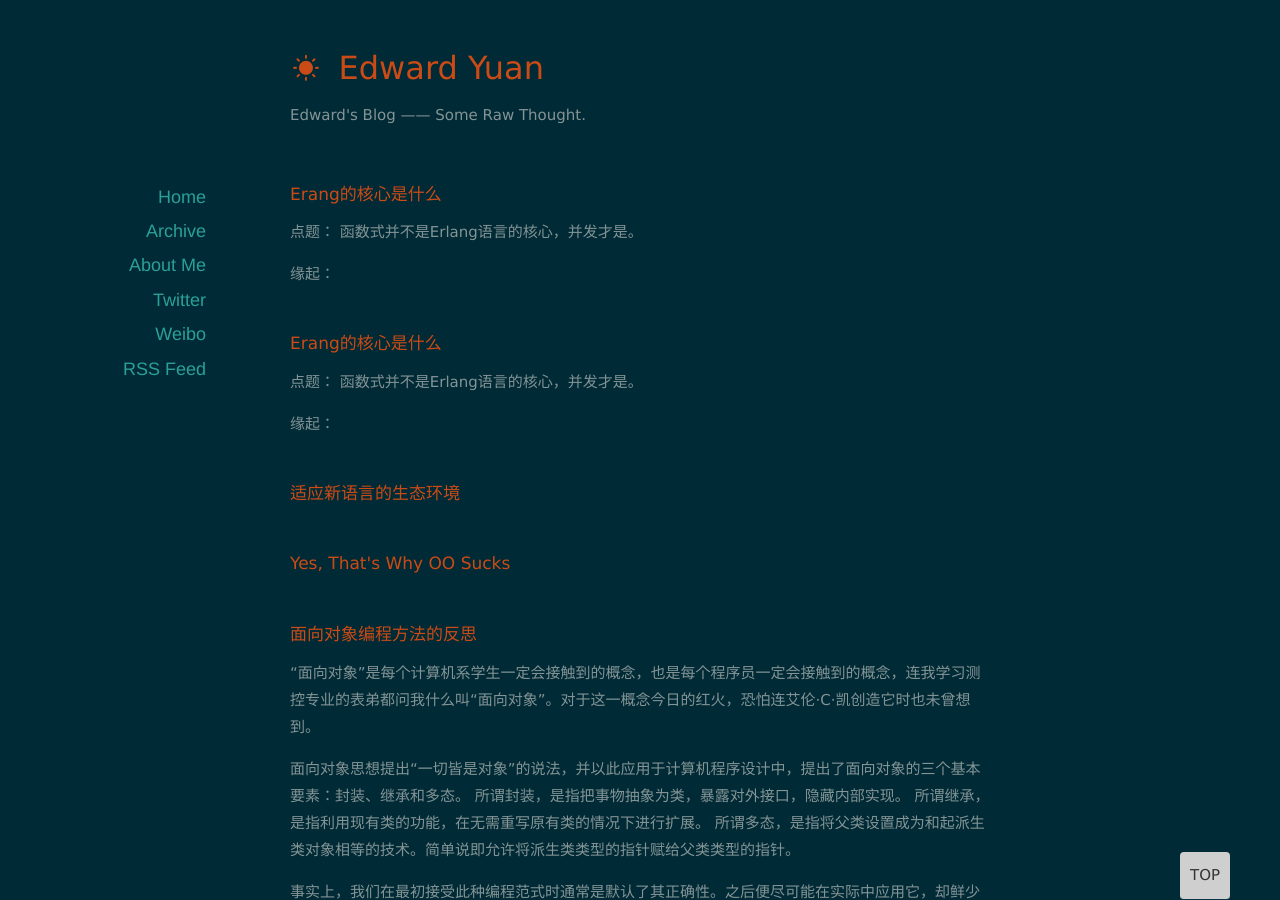
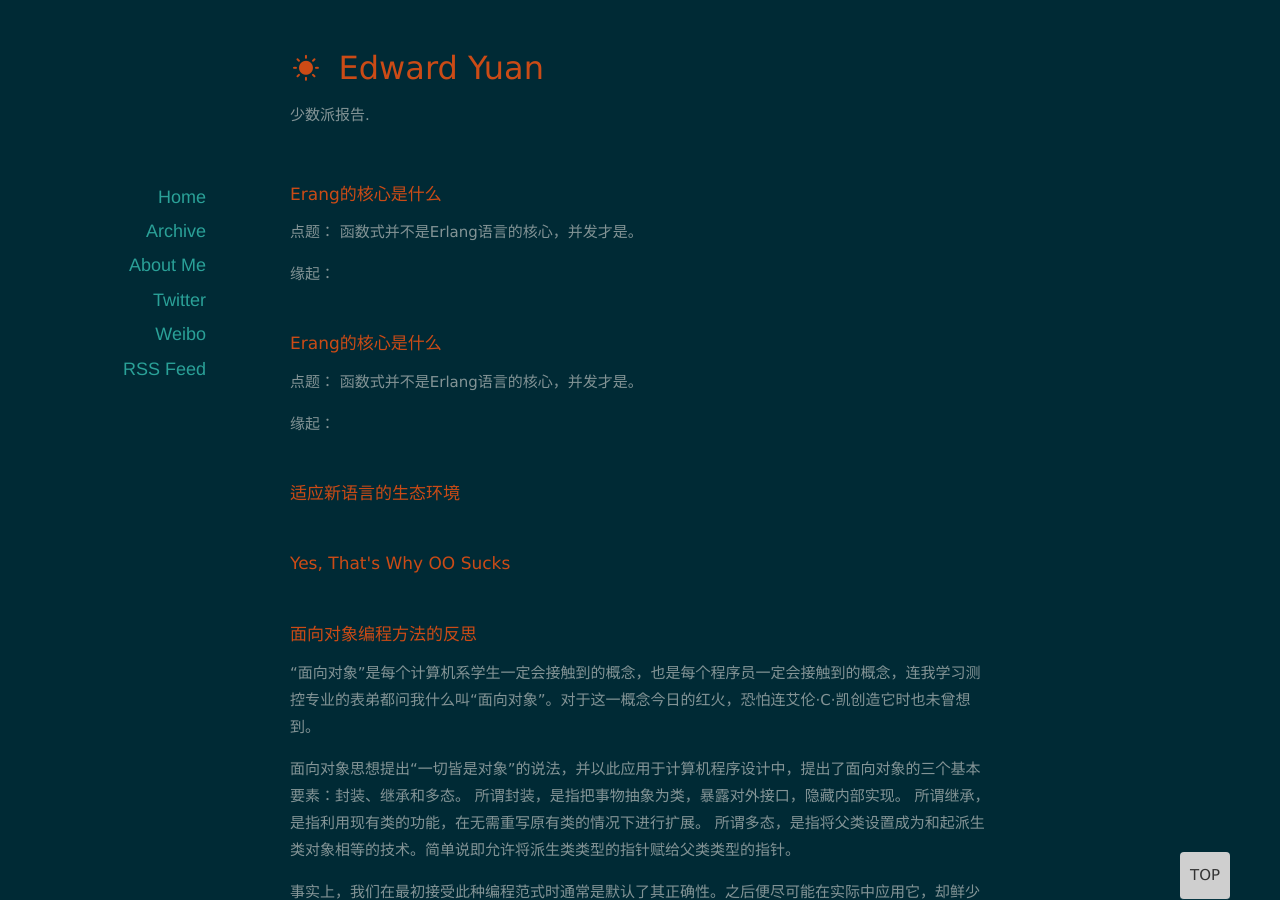
Before and after one commit to EdwardYuan/EdwardYuan.github.io, a Jekyll site: the page built from index.html, in a window 1280 px wide and 900 px high. Built offline with Jekyll 4.4.1, drawn with Linux system fonts in a browser that asks for light colours; nearby versions of some CDN libraries; the list of posts is cut into pages by our own code.

Commit message:
change title

```diff
--- a/_config.yml
+++ b/_config.yml
@@ -1,7 +1,7 @@
 encoding: UTF-8
 name: Edward Yuan
 url: http://edwardyuan.github.io
-description: Edward's Blog —— Some Raw Thought.
+description: 少数派报告.
 
 permalink: /:year/:month/:day/:title/
 paginate: 10
```
